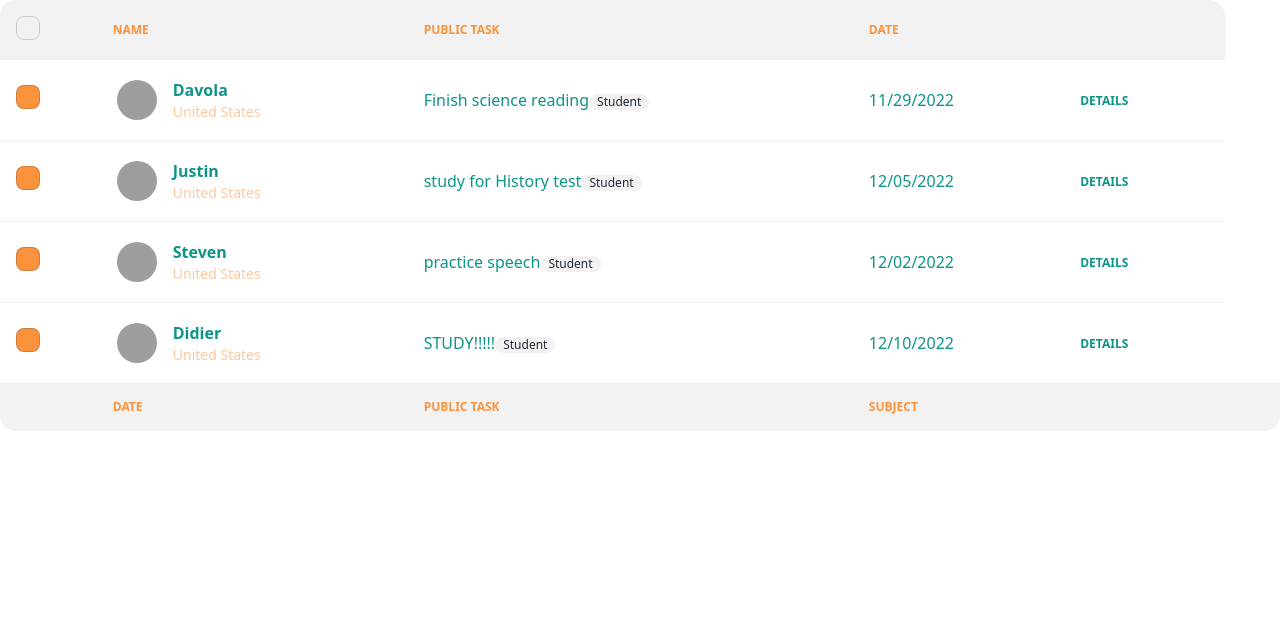
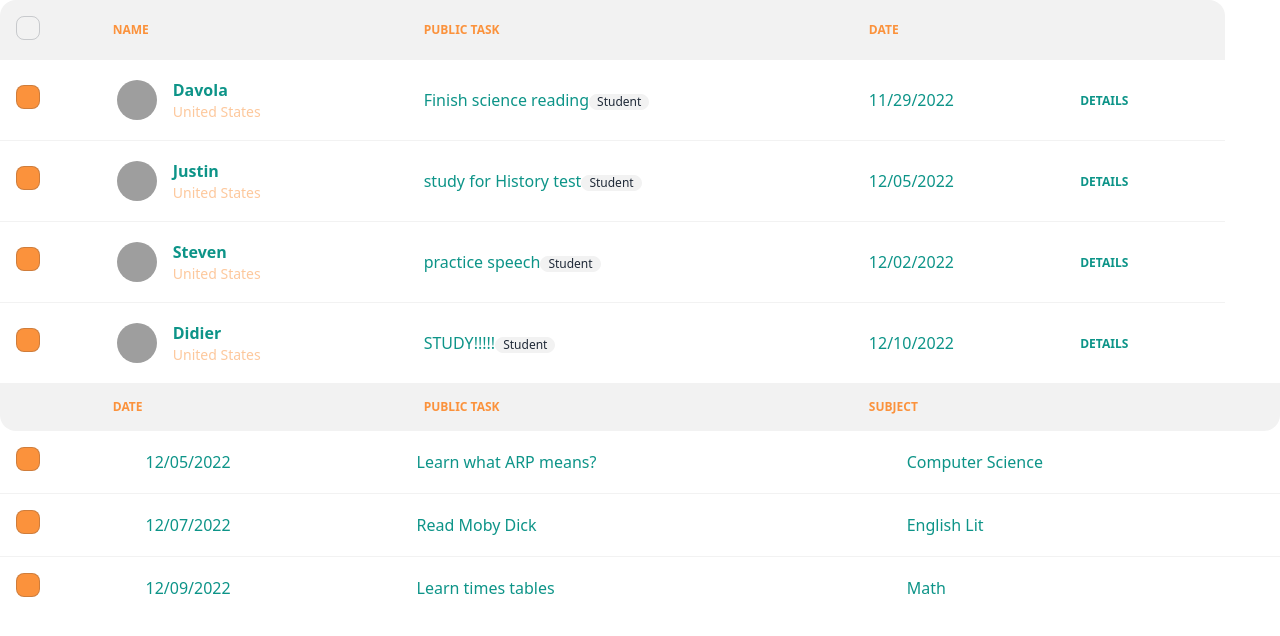
Before and after one commit to stevenrhett/task-tracker, a React (Create React App) app: page / in a window 1280 px wide. Shown: the top 636 px of the page. Built offline with nearby package versions, Linux system fonts and the light colour scheme; grey boxes are pictures that could not be loaded.

Commit message:
creating public user login component

```diff
--- a/src/App.js
+++ b/src/App.js
@@ -1,11 +1,12 @@
 import './index.css';
 import PublicLoginPage from "./PublicLoginPage";
+import PublicUserLogin from "./PublicUserLogin";
 
 function App() {
     return (
         <div>
             <PublicLoginPage/>
-
+            <PublicUserLogin/>
         </div>
     );
 }
--- /dev/null
+++ b/src/PublicUserLogin.js
@@ -0,0 +1,52 @@
+import React from 'react';
+
+const PublicUserLogin = () => {
+    return (
+        <div>
+            <div className="overflow-x-auto">
+                <table className="table w-full">
+
+
+                    <tbody className="text-teal-600">
+
+                    <tr >
+                        <th>
+                            <label>
+                                <input type="checkbox" className="checkbox bg-orange-400"/>
+                            </label>
+                        </th>
+                        <td>12/05/2022</td>
+                        <td>Learn what ARP means?</td>
+                        <td>Computer Science</td>
+                    </tr>
+
+                    <tr>
+                        <th>
+                            <label>
+                                <input type="checkbox" className="checkbox bg-orange-400"/>
+                            </label>
+                        </th>
+                        <td>12/07/2022</td>
+                        <td>Read Moby Dick</td>
+                        <td>English Lit</td>
+                    </tr>
+
+                    <tr>
+                        <th>
+                            <label>
+                                <input type="checkbox" className="checkbox bg-orange-400"/>
+                            </label>
+                        </th>
+                        <td>12/09/2022</td>
+                        <td>Learn times tables</td>
+                        <td>Math</td>
+                    </tr>
+
+                    </tbody>
+                </table>
+            </div>
+        </div>
+    );
+};
+
+export default PublicUserLogin;
```
